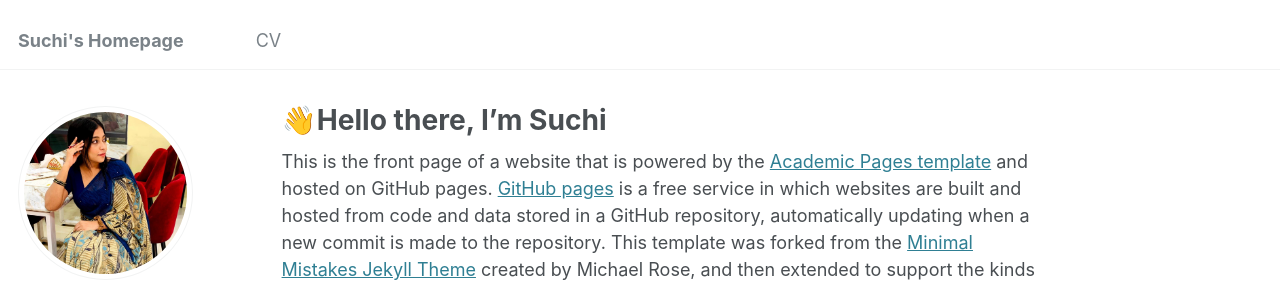
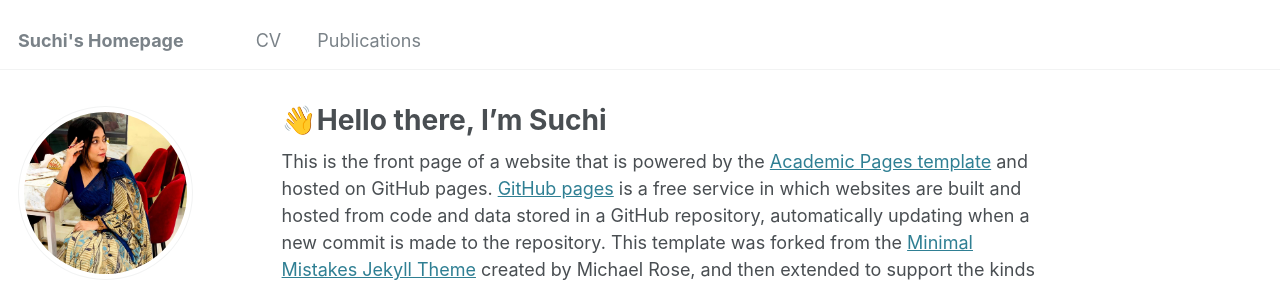
Before and after one commit to sanjidasuchi/portfolio, a Jekyll site: the page built from _pages/about.md, in a window 1280 px wide. Shown: the top 282 px of the page. Built offline with Jekyll 4.4.1, drawn with Linux system fonts in a browser that asks for light colours.

Commit message:
Update navigation.yml

```diff
--- a/_data/navigation.yml
+++ b/_data/navigation.yml
@@ -8,3 +8,7 @@ main:
 
   - title: "CV"
     url: https://drive.google.com/file/d/1lOs2znvOCE2b1RMvGl0byq_hk4Kd7a-l/
+
+
+  - title: "Publications"
+    url: https://www.researchgate.net/profile/Sanjida-Anjum-Suchi
```
